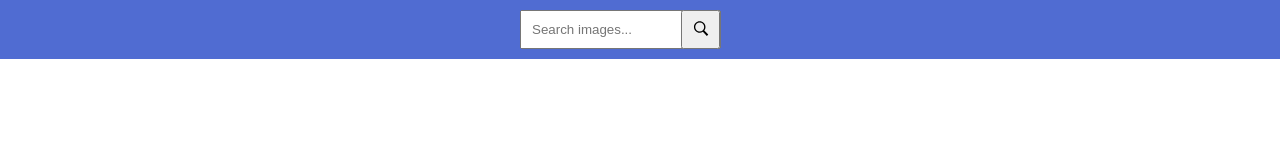
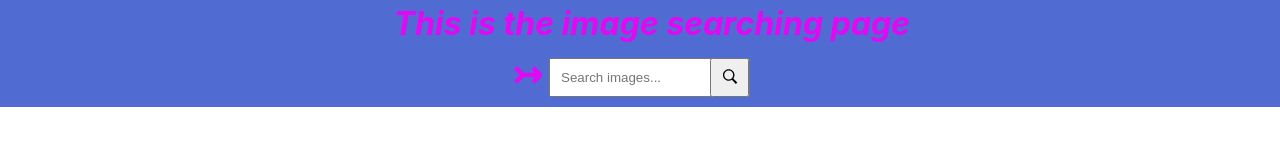
Before and after one commit to sgrischenko8/goit-js-hw-11, a website built with Parcel: page src/index.html in a window 1280 px wide. Built offline with nearby package versions, Linux system fonts and the light colour scheme; what simplelightbox would draw is missing.

Commit message:
h1 added

```diff
--- a/src/index.html
+++ b/src/index.html
@@ -8,6 +8,7 @@
     <script type="module" src="./index.js"></script>
   </head>
   <body>
+    <h1 class="title">This is the image searching page</h1>
     <form class="search-form" id="search-form">
       <input
         type="text"
--- a/src/styles.css
+++ b/src/styles.css
@@ -27,6 +27,24 @@ img {
   width: var(--width-column);
 }
 
+.title {
+  position: absolute;
+  margin: 0;
+  padding-left: 24px;
+  font-weight: 700;
+  font-style: italic;
+  color: rgb(228, 7, 244);
+  text-shadow: -1px 6px 6px 0px rgba(46, 47, 66, 0.45),
+    -2px 4px 18px 0px rgba(53, 46, 66, 0.26),
+    -4px 2px 32px 0px rgba(23, 8, 27, 0.18);
+}
+@media screen and (max-width: 1300px) {
+  .title {
+    position: relative;
+    background-color: rgb(80, 108, 210);
+    text-align: center;
+  }
+}
 .search-form {
   margin-bottom: 24px;
   display: flex;
@@ -39,6 +57,20 @@ img {
 input {
   margin: 0;
   padding: 10px;
+}
+
+form::before {
+  content: '↣';
+  padding-left: 24px;
+  padding-right: 14px;
+  font-size: 24px;
+  font-weight: 700;
+  transform: scale(1.5);
+
+  color: rgb(228, 7, 244);
+  text-shadow: -1px 6px 6px 0px rgba(46, 47, 66, 0.45),
+    -2px 4px 18px 0px rgba(53, 46, 66, 0.26),
+    -4px 2px 32px 0px rgba(23, 8, 27, 0.18);
 }
 
 input:hover {
```
